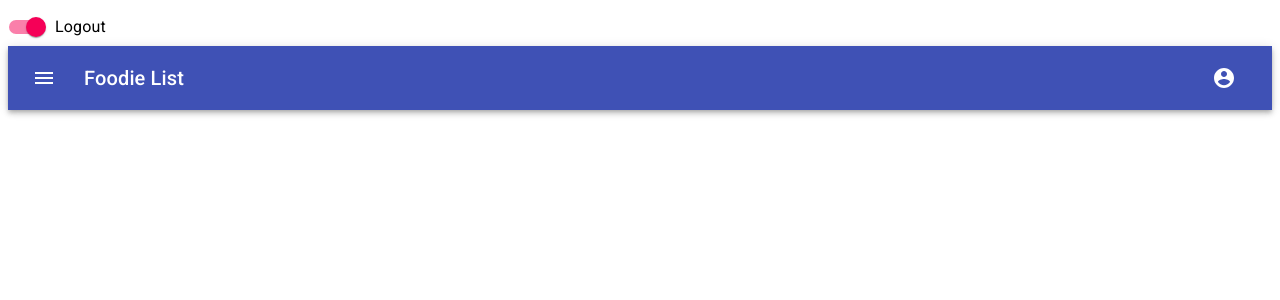
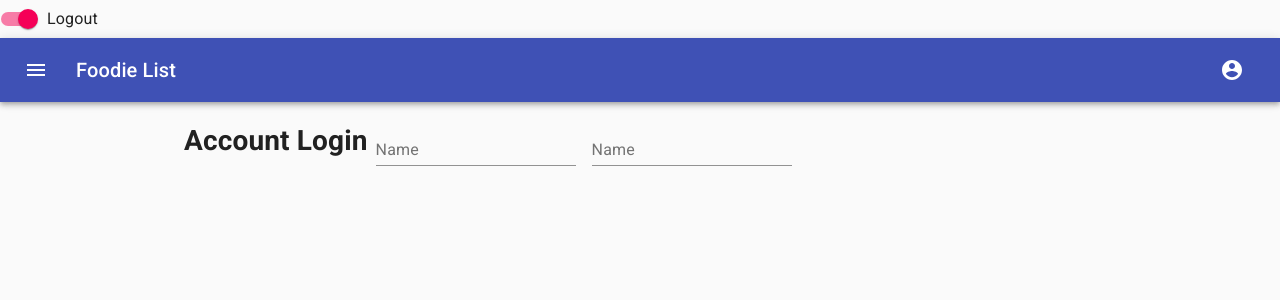
Before and after one commit to DanMakes/react-foodie-list, a React (Create React App) app: page / in a window 1280 px wide. Shown: the top 300 px of the page. Built offline with nearby package versions, Linux system fonts and the light colour scheme.

Commit message:
Creating login page

```diff
--- a/src/App.js
+++ b/src/App.js
@@ -1,10 +1,13 @@
 import React from 'react';
+
 import NavBar from '../src/components/layout/Navbar';
+import Login from '../src/components/auth/Login';
 
 function App() {
   return (
     <div className='App'>
       <NavBar />
+      <Login />
     </div>
   );
 }
--- /dev/null
+++ b/src/components/auth/Login.js
@@ -0,0 +1,51 @@
+import React from 'react';
+import { makeStyles } from '@material-ui/core/styles';
+import CssBaseline from '@material-ui/core/CssBaseline';
+import Container from '@material-ui/core/Container';
+import TextField from '@material-ui/core/TextField';
+
+const useStyles = makeStyles(theme => ({
+  container: {
+    display: 'flex',
+    flexWrap: 'wrap'
+  },
+  textField: {
+    marginLeft: theme.spacing(1),
+    marginRight: theme.spacing(1),
+    width: 200
+  },
+  dense: {
+    marginTop: 19
+  },
+  menu: {
+    width: 200
+  }
+}));
+
+const Login = () => {
+  const classes = useStyles();
+  return (
+    <React.Fragment>
+      <CssBaseline />
+      <Container maxWidth='md'>
+        <form className={classes.container}>
+          <h1>Account Login</h1>
+          <TextField
+            id='user-name'
+            label='Name'
+            className={classes.textField}
+            margin='normal'
+          />
+          <TextField
+            id='user-name'
+            label='Name'
+            className={classes.textField}
+            margin='normal'
+          />
+        </form>
+      </Container>
+    </React.Fragment>
+  );
+};
+
+export default Login;
```
